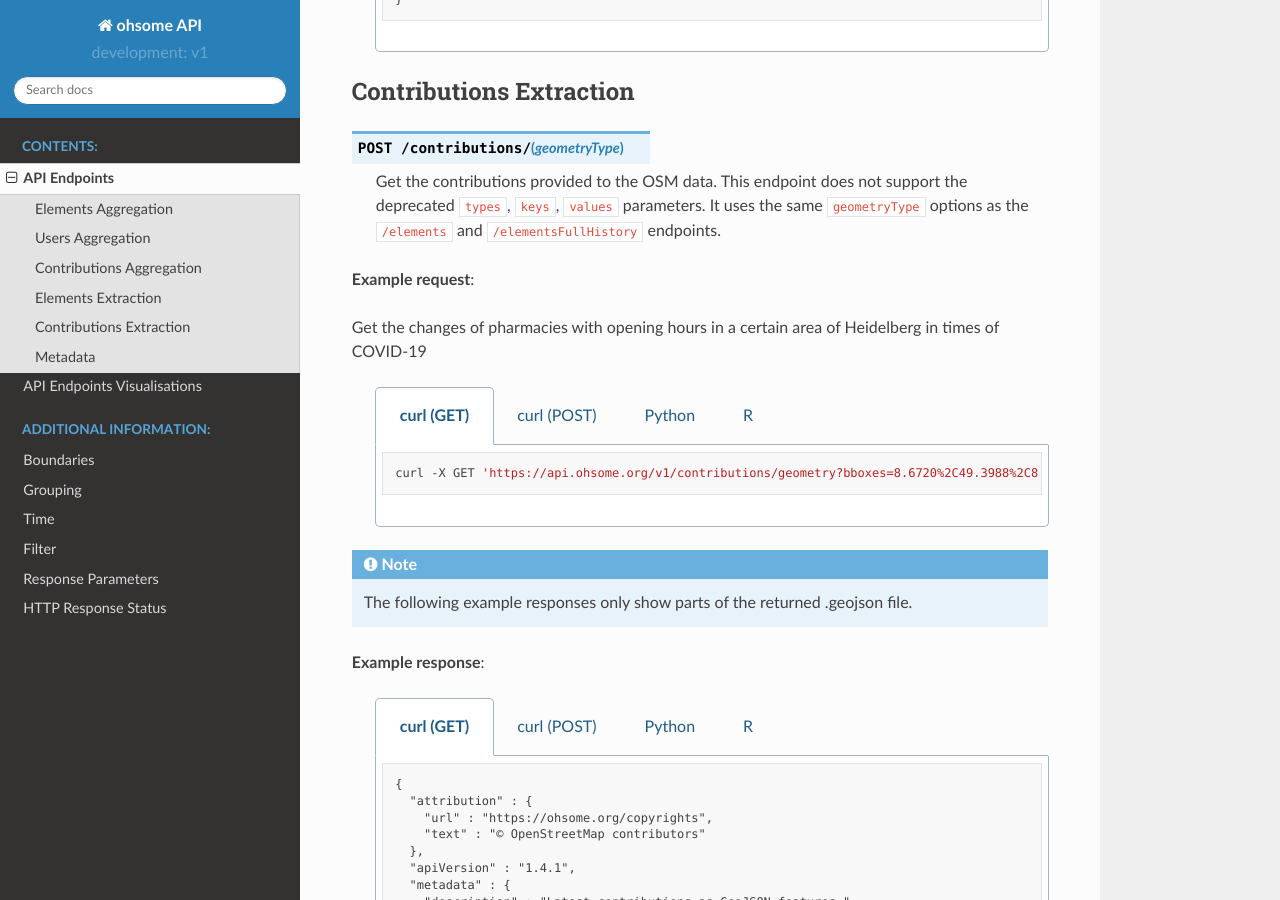
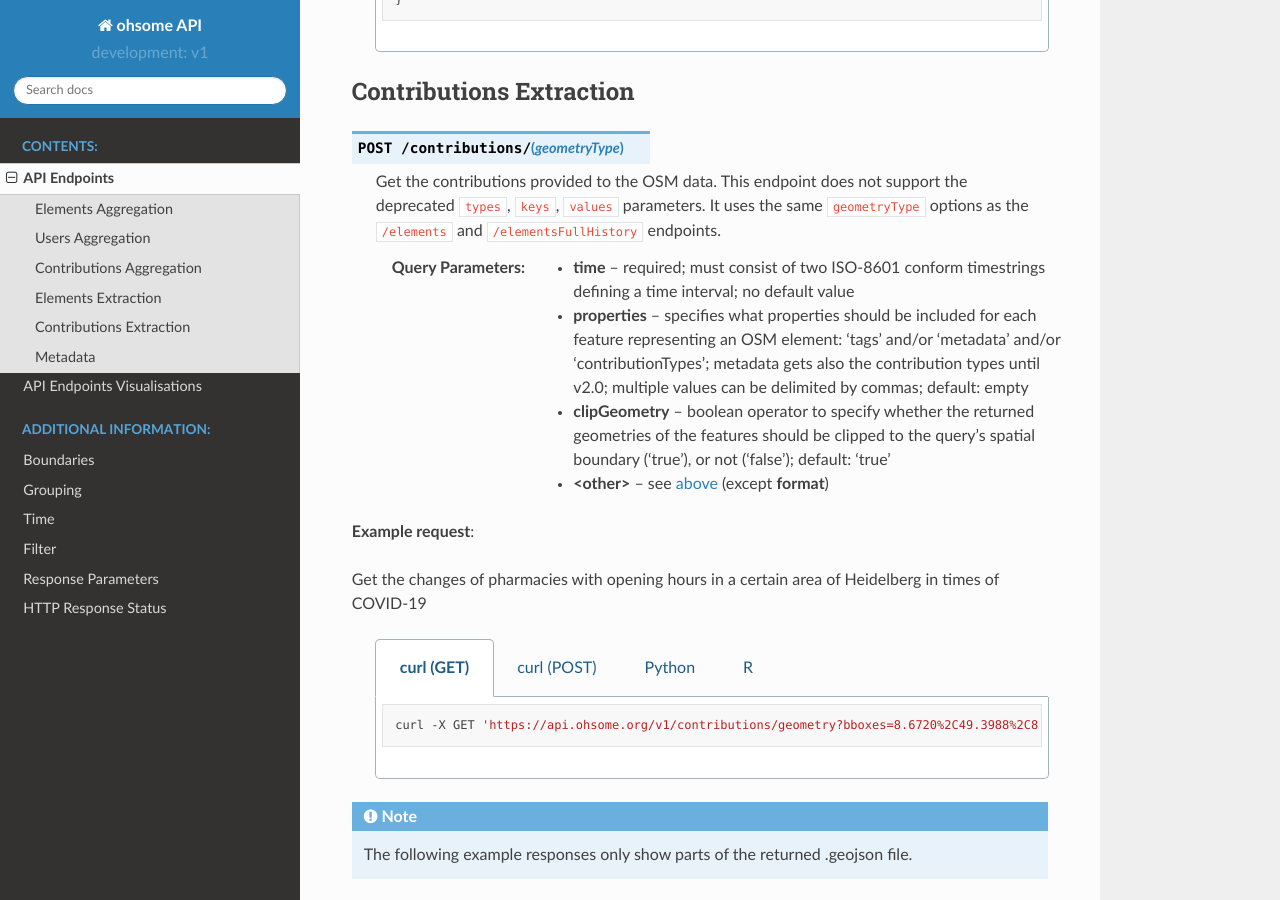
Before and after one commit to GIScience/ohsome-api, a Sphinx documentation site: the page built from docs/endpoints.rst, in a window 1280 px wide and 900 px high, scrolled down 12215 px. Built offline with Sphinx 7.4.7 and the Read the Docs theme 2.0.0, drawn with Linux system fonts in a browser that asks for light colours.

Commit message:
docs: update contribution extraction

```diff
--- a/docs/endpoints.rst
+++ b/docs/endpoints.rst
@@ -1516,6 +1516,13 @@
 
    Get the contributions provided to the OSM data. This endpoint does not support the deprecated ``types``, ``keys``, ``values`` parameters.
    It uses the same ``geometryType`` options as the ``/elements`` and ``/elementsFullHistory`` endpoints.
+
+   :query time: required; must consist of two ISO-8601 conform timestrings defining a time interval; no default value
+   :query properties: specifies what properties should be included for each feature representing an OSM element: ‘tags’ and/or 'metadata’ and/or 'contributionTypes'; metadata gets also the contribution types until v2.0; multiple values can be delimited by commas; default: empty
+   :query clipGeometry:  boolean operator to specify whether the returned geometries of the features should be clipped to the query’s spatial boundary (‘true’), or not (‘false’); default: ‘true’
+   :query <other>: see above_ (except **format**)
+
+.. _above: endpoints.html#post--elements-(aggregation)
 
 **Example request**:
 
```
